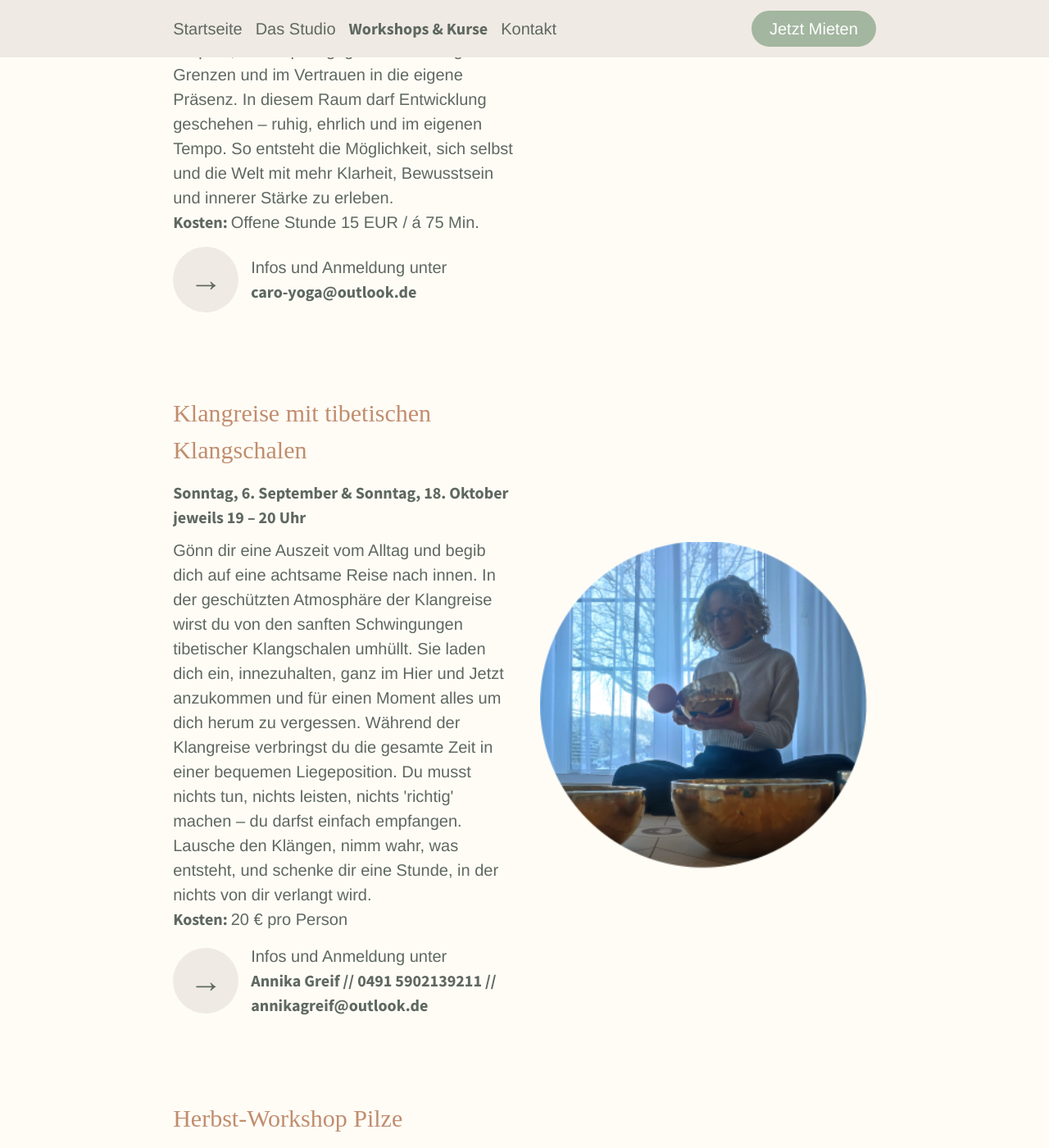
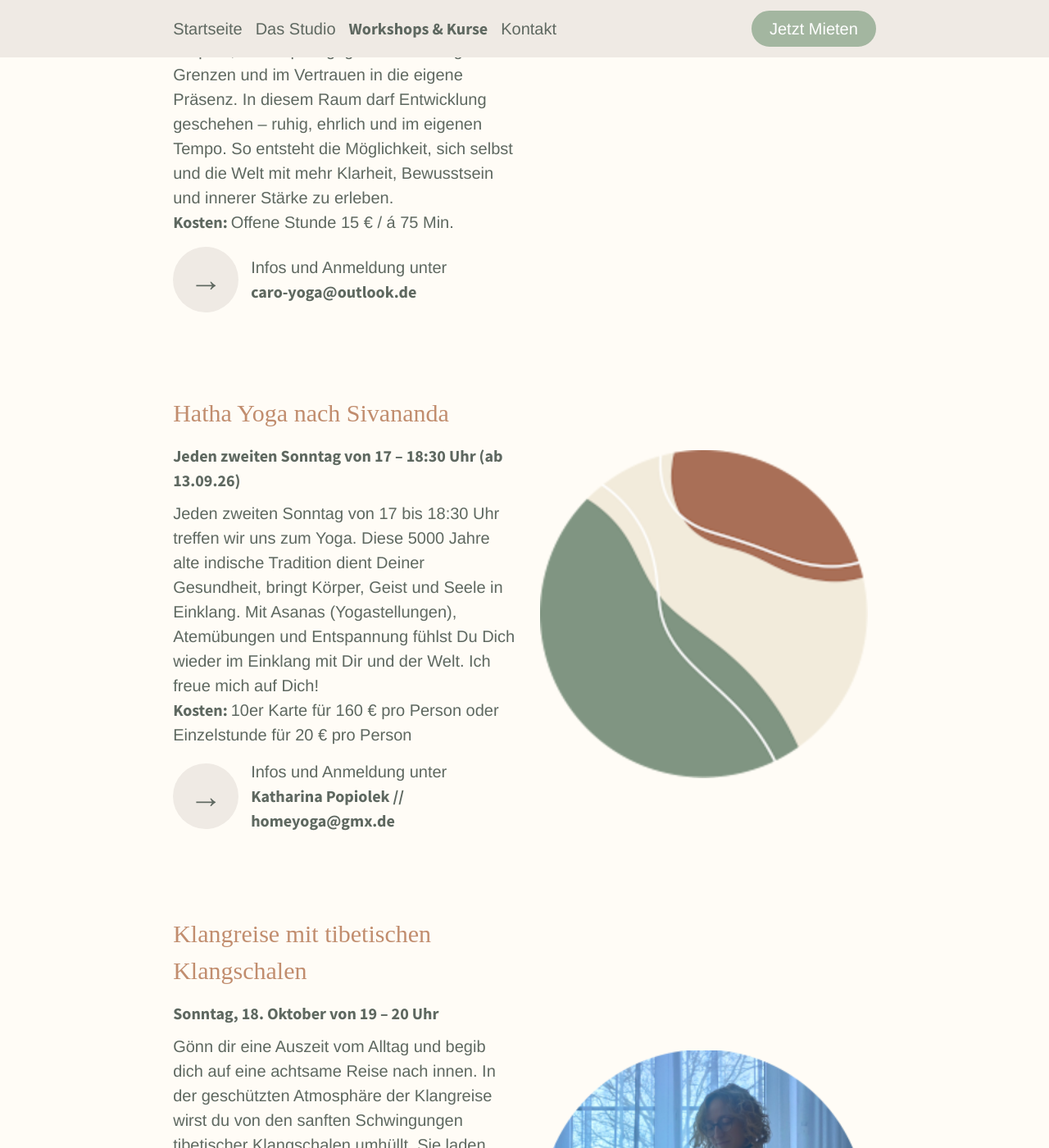
Before and after one commit to sonjafeitsch/meine-nische-website, a Jekyll site: the page built from kurse.html, in a window 1280 px wide and 1400 px high, scrolled down 2218 px. Shown: the whole window at 82% size. Built offline with Jekyll 4.4.1, drawn with Linux system fonts in a browser that asks for light colours; some web fonts are replaced; some of the changed text lies outside the part shown.

Commit message:
update events

```diff
--- a/kurse.html
+++ b/kurse.html
@@ -26,11 +26,19 @@ events:
     zeigt sich im achtsamen Spüren des eigenen Körpers, im Respekt gegenüber den eigenen Grenzen und im Vertrauen
     in die eigene Präsenz. In diesem Raum darf Entwicklung geschehen – ruhig, ehrlich und im eigenen Tempo.
     So entsteht die Möglichkeit, sich selbst und die Welt mit mehr Klarheit, Bewusstsein und innerer Stärke zu erleben."
-    costs: "Offene Stunde 15 EUR / á 75 Min."
+    costs: "Offene Stunde 15 € / á 75 Min."
     address: "caro-yoga@outlook.de"
+  - name: "Hatha Yoga nach Sivananda"
+    image: meditation.png
+    time: Jeden zweiten Sonntag von 17 – 18:30 Uhr (ab 13.09.26)
+    description: "Jeden zweiten Sonntag von 17 bis 18:30 Uhr treffen wir uns zum Yoga. Diese 5000 Jahre alte indische
+    Tradition dient Deiner Gesundheit, bringt Körper, Geist und Seele in Einklang. Mit Asanas (Yogastellungen), Atemübungen
+    und Entspannung fühlst Du Dich wieder im Einklang mit Dir und der Welt. Ich freue mich auf Dich!"
+    costs: "10er Karte für 160 € pro Person oder Einzelstunde für 20 € pro Person"
+    address: "Katharina Popiolek // homeyoga@gmx.de"
   - name: "Klangreise mit tibetischen Klangschalen"
     image: annika2.png
-    time: Sonntag, 6. September & Sonntag, 18. Oktober jeweils 19 – 20 Uhr
+    time: Sonntag, 18. Oktober von 19 – 20 Uhr
     description: "Gönn dir eine Auszeit vom Alltag und begib dich auf eine achtsame Reise nach innen.
     In der geschützten Atmosphäre der Klangreise wirst du von den sanften Schwingungen tibetischer Klangschalen umhüllt.
     Sie laden dich ein, innezuhalten, ganz im Hier und Jetzt anzukommen und für einen Moment alles um dich herum zu
@@ -66,7 +74,7 @@ events:
     Die Übergänge zwischen den einzelnen Asanas (wenn nicht gehalten) sind fließend und wirken dadurch sehr ästhetisch.
     Hilfsmittel (Blöcke, Gurte etc.) sowie verschiedene Mudras werden in den Fluss der Bewegung mit eingebunden.
     Von Beginn an werden die unterschiedlichen Atemtechniken vermittelt. So kann jede(r) nach seinen Möglichkeiten üben."
-    costs: "8 x 80 Minuten für 135€ (120€ für Student*innen)"
+    costs: "8 x 80 Minuten für 135 € (120 € für Student*innen)"
     address: jessica.hakki@gmail.com
     homepage: jessicahakki.de/
   - name: "SPEAK UP: Stimm- und Sprechtraining"
```
Also changed, not shown: other parts of kurse.html (+1 -1 lines).
